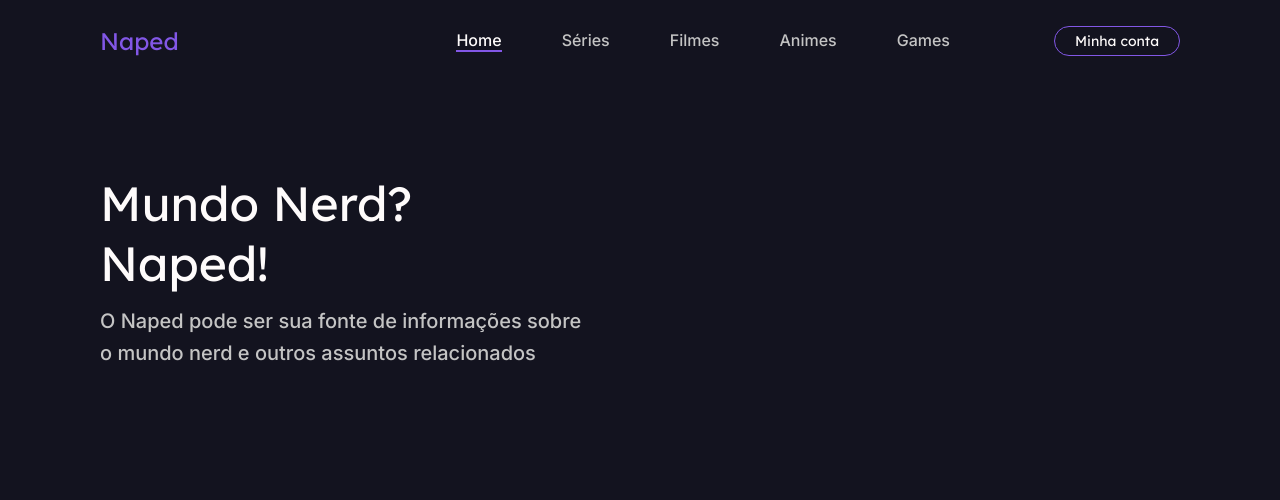
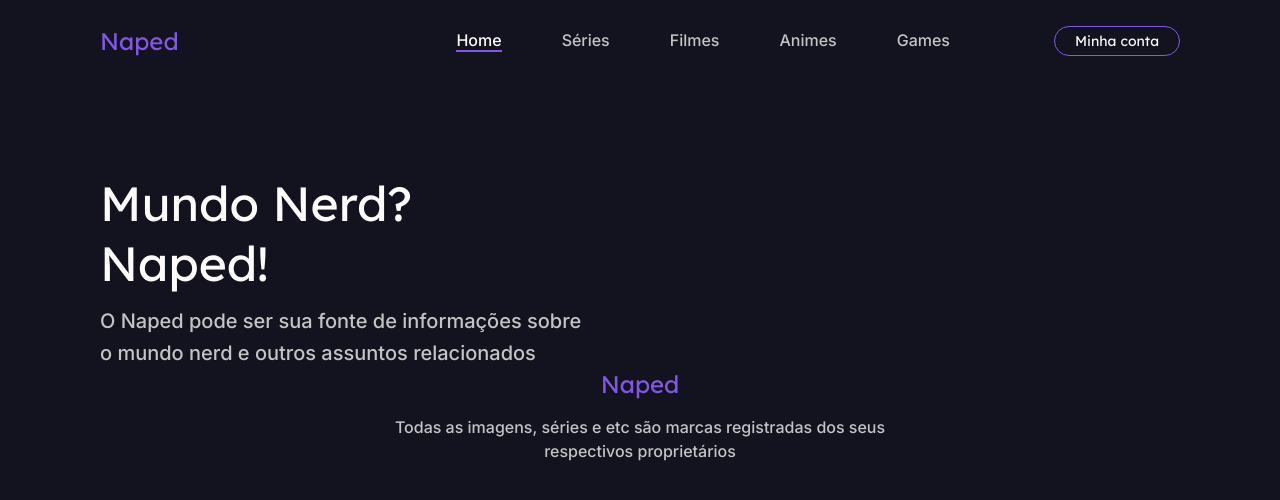
Before and after one commit to lucarod/codelandia-challenge-10, a Next.js app: page / in a window 1280 px wide. Shown: the top 500 px of the page. Built offline with nearby package versions, Linux system fonts and the light colour scheme.

Commit message:
feat: create footer component

```diff
--- /dev/null
+++ b/src/components/Atoms/Logo/index.js
@@ -0,0 +1,9 @@
+import { StyledLogo } from './style'
+
+const Logo = () => {
+  return (
+    <StyledLogo>Naped</StyledLogo>
+  )
+}
+
+export default Logo
--- /dev/null
+++ b/src/components/Atoms/Logo/style.js
@@ -0,0 +1,7 @@
+import styled from "styled-components"
+
+export const StyledLogo = styled.a`
+  font-size: 24px;
+  color: ${({ theme }) => theme.colors.primary};
+  cursor: pointer;
+`
--- a/src/components/Molecules/Footer/index.js
+++ b/src/components/Molecules/Footer/index.js
@@ -1,8 +1,12 @@
+import Logo from '../../Atoms/Logo'
+import { StyledFooter } from "./style"
+
 const Footer = () => {
   return (
-    <footer>
-
-    </footer>
+    <StyledFooter>
+      <Logo>Naped</Logo>
+      <p>Todas as imagens, séries e etc são marcas registradas dos seus respectivos proprietários </p>
+    </StyledFooter>
   )
 }
 
--- a/src/components/Molecules/Footer/style.js
+++ b/src/components/Molecules/Footer/style.js
@@ -0,0 +1,19 @@
+import styled from "styled-components";
+
+export const StyledFooter = styled.footer`
+  display: flex;
+  flex-direction: column;
+  align-items: center;
+  justify-content: center;
+
+  & > p {
+    max-width: 500px;
+    margin-top: 16px;
+    font-family: ${({ theme }) => theme.fonts.inter};
+    font-size: 16px;
+    font-weight: 500;
+    line-height: 24px;
+    color: ${({ theme }) => theme.colors.textGrey};
+    text-align: center;
+  }
+`
--- a/src/components/Molecules/Header/index.js
+++ b/src/components/Molecules/Header/index.js
@@ -1,9 +1,10 @@
-import { StyledHeader, Logo, Nav, HeaderButton } from './style'
+import Logo from '../../Atoms/Logo'
+import { StyledHeader, Nav, HeaderButton } from './style'
 
 const Header = () => {
   return (
     <StyledHeader>
-      <Logo>Naped</Logo>
+      <Logo />
       <Nav>
         <a className='active'>Home</a>
         <a>Séries</a>
--- a/src/components/Molecules/Header/style.js
+++ b/src/components/Molecules/Header/style.js
@@ -5,12 +5,6 @@
   display: flex;
   align-items: center;
   justify-content: space-between;
-`
-
-export const Logo = styled.a`
-  font-size: 24px;
-  color: ${({ theme }) => theme.colors.primary};
-  cursor: pointer;
 `
 
 export const Nav = styled.nav`
```
